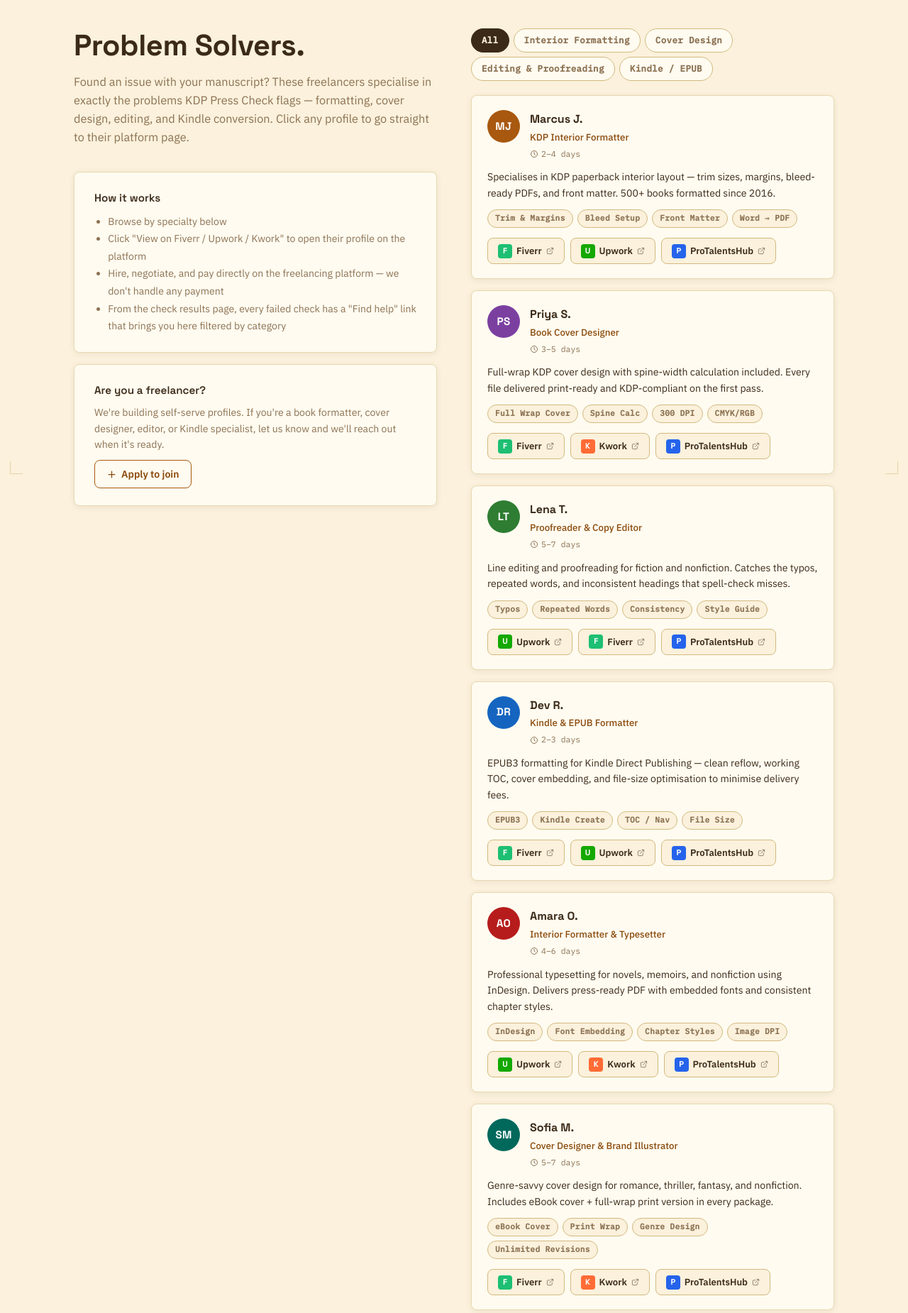
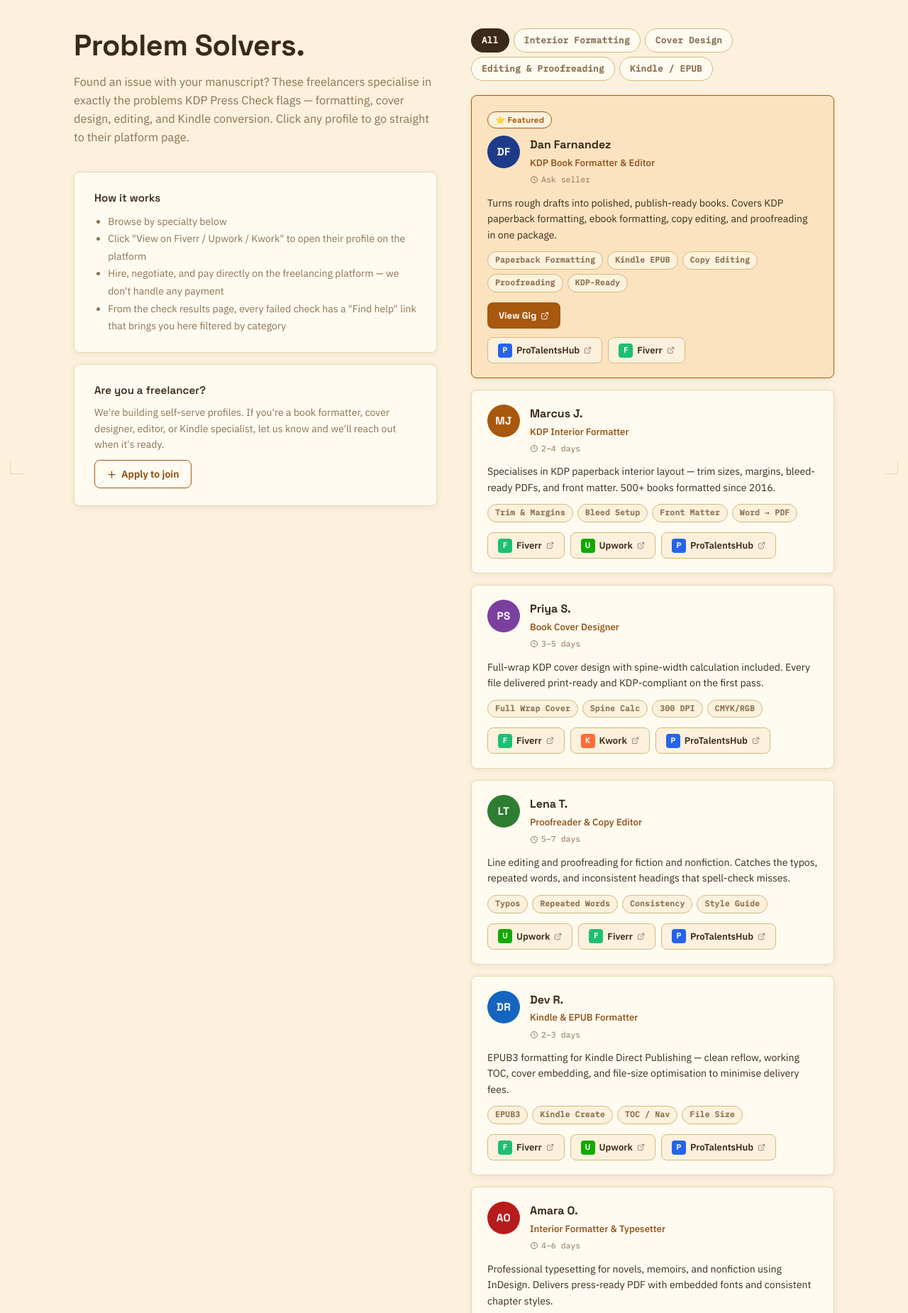
Before and after one commit to Cyrus-Rocky/kdp-press-check, a Flask app: page /problem-solvers in a window 1280 px wide. Shown: the part 118-1968 px from the top of the page at 71% size. Run offline with Flask 3, Linux system fonts and the light colour scheme.

Commit message:
Feature dan_farnandez gig + fix ProTalentsHub deep links to gig listings
- Add dan_farnandez as featured solver with direct gig URL
  (book formatting / paperback / kindle / KDP)
- Switch all ProTalentsHub URLs from category.php to gigs.php?cat=
  so users land on actual gig listings, not a landing page
- Featured card: gold border + accent background + star badge
- "View Gig" button links directly to the specific gig listing
- CSS class fix: replace(' ','') on platform name for correct selector

Co-Authored-By: Claude Sonnet 4.6 <noreply@anthropic.com>

```diff
--- a/problem_solvers_data.py
+++ b/problem_solvers_data.py
@@ -8,6 +8,8 @@ Each solver has:
   - turnaround              (e.g. "3–5 days")
   - platforms               (list of {name, url, icon} — links to their profiles)
   - tags                    (skill chips)
+  - featured                (optional bool — shown with a badge)
+  - gig_url                 (optional — direct link to their specific gig listing)
 
 V1: manually curated. V2: self-serve sign-up with a database.
 """
@@ -21,6 +23,25 @@ CATEGORIES = [
 ]
 
 SOLVERS = [
+    # ── Featured / verified solvers with real gig listings ───────────────────
+    {
+        "name": "Dan Farnandez",
+        "initials": "DF",
+        "color": "#1E3A8A",
+        "specialty": "KDP Book Formatter & Editor",
+        "categories": ["formatting", "editing", "kindle"],
+        "bio": "Turns rough drafts into polished, publish-ready books. Covers KDP paperback formatting, ebook formatting, copy editing, and proofreading in one package.",
+        "turnaround": "Ask seller",
+        "tags": ["Paperback Formatting", "Kindle EPUB", "Copy Editing", "Proofreading", "KDP-Ready"],
+        "featured": True,
+        "gig_url": "https://protalentshub.com/gig/i-will-do-book-formatting-paperback-formatting-kindle-ebook-formatting-for-amazon-kdp",
+        "platforms": [
+            {"name": "ProTalentsHub", "url": "https://protalentshub.com/gig/i-will-do-book-formatting-paperback-formatting-kindle-ebook-formatting-for-amazon-kdp", "icon": "P"},
+            {"name": "Fiverr",        "url": "https://www.fiverr.com/dan_farnandez",                                                                                  "icon": "F"},
+        ],
+    },
+
+    # ── Curated solvers ───────────────────────────────────────────────────────
     {
         "name": "Marcus J.",
         "initials": "MJ",
@@ -31,9 +52,9 @@ SOLVERS = [
         "turnaround": "2–4 days",
         "tags": ["Trim & Margins", "Bleed Setup", "Front Matter", "Word → PDF"],
         "platforms": [
-            {"name": "Fiverr",        "url": "https://www.fiverr.com/search/gigs?query=kdp+interior+formatting&source=main_banner",           "icon": "F"},
-            {"name": "Upwork",        "url": "https://www.upwork.com/search/profiles/?q=kdp+book+formatting",                                  "icon": "U"},
-            {"name": "ProTalentsHub", "url": "https://protalentshub.com/category.php?slug=writing-translation",                                "icon": "P"},
+            {"name": "Fiverr",        "url": "https://www.fiverr.com/search/gigs?query=kdp+interior+formatting&source=main_banner", "icon": "F"},
+            {"name": "Upwork",        "url": "https://www.upwork.com/search/profiles/?q=kdp+book+formatting",                       "icon": "U"},
+            {"name": "ProTalentsHub", "url": "https://protalentshub.com/gigs.php?cat=writing-translation",                          "icon": "P"},
         ],
     },
     {
@@ -46,9 +67,9 @@ SOLVERS = [
         "turnaround": "3–5 days",
         "tags": ["Full Wrap Cover", "Spine Calc", "300 DPI", "CMYK/RGB"],
         "platforms": [
-            {"name": "Fiverr",        "url": "https://www.fiverr.com/search/gigs?query=kdp+book+cover+design",          "icon": "F"},
-            {"name": "Kwork",         "url": "https://kwork.com/search?query=book+cover+design+kdp",                  "icon": "K"},
-            {"name": "ProTalentsHub", "url": "https://protalentshub.com/category.php?slug=graphics-design",           "icon": "P"},
+            {"name": "Fiverr",        "url": "https://www.fiverr.com/search/gigs?query=kdp+book+cover+design", "icon": "F"},
+            {"name": "Kwork",         "url": "https://kwork.com/search?query=book+cover+design+kdp",           "icon": "K"},
+            {"name": "ProTalentsHub", "url": "https://protalentshub.com/gigs.php?cat=graphics-design",         "icon": "P"},
         ],
     },
     {
@@ -61,9 +82,9 @@ SOLVERS = [
         "turnaround": "5–7 days",
         "tags": ["Typos", "Repeated Words", "Consistency", "Style Guide"],
         "platforms": [
-            {"name": "Upwork",        "url": "https://www.upwork.com/search/profiles/?q=proofreading+book+editor",      "icon": "U"},
-            {"name": "Fiverr",        "url": "https://www.fiverr.com/search/gigs?query=book+proofreading",            "icon": "F"},
-            {"name": "ProTalentsHub", "url": "https://protalentshub.com/category.php?slug=writing-translation",       "icon": "P"},
+            {"name": "Upwork",        "url": "https://www.upwork.com/search/profiles/?q=proofreading+book+editor", "icon": "U"},
+            {"name": "Fiverr",        "url": "https://www.fiverr.com/search/gigs?query=book+proofreading",         "icon": "F"},
+            {"name": "ProTalentsHub", "url": "https://protalentshub.com/gigs.php?cat=writing-translation",         "icon": "P"},
         ],
     },
     {
@@ -76,9 +97,9 @@ SOLVERS = [
         "turnaround": "2–3 days",
         "tags": ["EPUB3", "Kindle Create", "TOC / Nav", "File Size"],
         "platforms": [
-            {"name": "Fiverr",        "url": "https://www.fiverr.com/search/gigs?query=epub+kindle+formatting",     "icon": "F"},
-            {"name": "Upwork",        "url": "https://www.upwork.com/search/profiles/?q=epub+kindle+ebook",         "icon": "U"},
-            {"name": "ProTalentsHub", "url": "https://protalentshub.com/category.php?slug=programming-tech",        "icon": "P"},
+            {"name": "Fiverr",        "url": "https://www.fiverr.com/search/gigs?query=epub+kindle+formatting", "icon": "F"},
+            {"name": "Upwork",        "url": "https://www.upwork.com/search/profiles/?q=epub+kindle+ebook",     "icon": "U"},
+            {"name": "ProTalentsHub", "url": "https://protalentshub.com/gigs.php?cat=writing-translation",      "icon": "P"},
         ],
     },
     {
@@ -91,9 +112,9 @@ SOLVERS = [
         "turnaround": "4–6 days",
         "tags": ["InDesign", "Font Embedding", "Chapter Styles", "Image DPI"],
         "platforms": [
-            {"name": "Upwork",        "url": "https://www.upwork.com/search/profiles/?q=book+typesetting+indesign",  "icon": "U"},
-            {"name": "Kwork",         "url": "https://kwork.com/search?query=typesetting+book",                       "icon": "K"},
-            {"name": "ProTalentsHub", "url": "https://protalentshub.com/category.php?slug=writing-translation",       "icon": "P"},
+            {"name": "Upwork",        "url": "https://www.upwork.com/search/profiles/?q=book+typesetting+indesign", "icon": "U"},
+            {"name": "Kwork",         "url": "https://kwork.com/search?query=typesetting+book",                      "icon": "K"},
+            {"name": "ProTalentsHub", "url": "https://protalentshub.com/gigs.php?cat=writing-translation",           "icon": "P"},
         ],
     },
     {
@@ -106,9 +127,9 @@ SOLVERS = [
         "turnaround": "5–7 days",
         "tags": ["eBook Cover", "Print Wrap", "Genre Design", "Unlimited Revisions"],
         "platforms": [
-            {"name": "Fiverr",        "url": "https://www.fiverr.com/search/gigs?query=book+cover+design+print",  "icon": "F"},
-            {"name": "Kwork",         "url": "https://kwork.com/search?query=book+cover+design",                   "icon": "K"},
-            {"name": "ProTalentsHub", "url": "https://protalentshub.com/category.php?slug=graphics-design",        "icon": "P"},
+            {"name": "Fiverr",        "url": "https://www.fiverr.com/search/gigs?query=book+cover+design+print", "icon": "F"},
+            {"name": "Kwork",         "url": "https://kwork.com/search?query=book+cover+design",                  "icon": "K"},
+            {"name": "ProTalentsHub", "url": "https://protalentshub.com/gigs.php?cat=graphics-design",            "icon": "P"},
         ],
     },
     {
@@ -121,9 +142,9 @@ SOLVERS = [
         "turnaround": "7–14 days",
         "tags": ["Developmental Edit", "Plot & Structure", "Chapter Flow", "Manuscript"],
         "platforms": [
-            {"name": "Upwork",        "url": "https://www.upwork.com/search/profiles/?q=developmental+editor+book",  "icon": "U"},
-            {"name": "Fiverr",        "url": "https://www.fiverr.com/search/gigs?query=developmental+editing+book",  "icon": "F"},
-            {"name": "ProTalentsHub", "url": "https://protalentshub.com/category.php?slug=writing-translation",      "icon": "P"},
+            {"name": "Upwork",        "url": "https://www.upwork.com/search/profiles/?q=developmental+editor+book", "icon": "U"},
+            {"name": "Fiverr",        "url": "https://www.fiverr.com/search/gigs?query=developmental+editing+book", "icon": "F"},
+            {"name": "ProTalentsHub", "url": "https://protalentshub.com/gigs.php?cat=writing-translation",          "icon": "P"},
         ],
     },
     {
@@ -136,9 +157,9 @@ SOLVERS = [
         "turnaround": "7–10 days",
         "tags": ["Interior + EPUB", "Cover", "Metadata", "KDP Upload"],
         "platforms": [
-            {"name": "Fiverr",        "url": "https://www.fiverr.com/search/gigs?query=kdp+publishing+full+service",   "icon": "F"},
-            {"name": "Upwork",        "url": "https://www.upwork.com/search/profiles/?q=kdp+self+publishing",         "icon": "U"},
-            {"name": "ProTalentsHub", "url": "https://protalentshub.com/category.php?slug=end-to-end-projects",       "icon": "P"},
+            {"name": "Fiverr",        "url": "https://www.fiverr.com/search/gigs?query=kdp+publishing+full+service", "icon": "F"},
+            {"name": "Upwork",        "url": "https://www.upwork.com/search/profiles/?q=kdp+self+publishing",        "icon": "U"},
+            {"name": "ProTalentsHub", "url": "https://protalentshub.com/gigs.php?cat=writing-translation",           "icon": "P"},
         ],
     },
 ]
--- a/static/style.css
+++ b/static/style.css
@@ -1808,3 +1808,42 @@ button:focus-visible,
 .ps-platform-upwork       .ps-platform-icon { background: #14A800; }
 .ps-platform-kwork        .ps-platform-icon { background: #FF6B35; }
 .ps-platform-protalentshub .ps-platform-icon { background: #2563EB; }
+
+/* Featured card */
+.ps-card-featured {
+  border-color: var(--accent);
+  background: var(--accent-bg);
+  position: relative;
+}
+.ps-featured-badge {
+  display: inline-block;
+  font-size: 0.72rem;
+  font-weight: 700;
+  font-family: var(--font-display);
+  letter-spacing: 0.02em;
+  color: var(--accent);
+  background: var(--paper);
+  border: 1.5px solid var(--accent);
+  border-radius: 20px;
+  padding: 2px 10px;
+  margin-bottom: 10px;
+}
+
+/* View Gig button */
+.ps-view-gig-btn {
+  display: inline-flex;
+  align-items: center;
+  gap: 6px;
+  margin-bottom: 12px;
+  font-size: 0.82rem;
+  font-weight: 700;
+  font-family: var(--font-display);
+  color: #fff;
+  background: var(--accent);
+  border: none;
+  border-radius: var(--radius-sm);
+  padding: 8px 16px;
+  text-decoration: none;
+  transition: opacity 140ms;
+}
+.ps-view-gig-btn:hover { opacity: 0.88; }
--- a/templates/problem_solvers.html
+++ b/templates/problem_solvers.html
@@ -54,7 +54,10 @@
     <div class="ps-grid">
       {% for s in solvers %}
         {% if active_cat == 'all' or active_cat in s.categories %}
-        <div class="ps-card">
+        <div class="ps-card{% if s.featured %} ps-card-featured{% endif %}">
+          {% if s.featured %}
+            <span class="ps-featured-badge">⭐ Featured</span>
+          {% endif %}
           <div class="ps-card-top">
             <div class="ps-avatar" style="background:{{ s.color }};">{{ s.initials }}</div>
             <div class="ps-card-meta">
@@ -78,10 +81,19 @@
             {% endfor %}
           </div>
 
+          {% if s.gig_url %}
+            <a href="{{ s.gig_url }}" target="_blank" rel="noopener noreferrer" class="ps-view-gig-btn">
+              View Gig
+              <svg width="12" height="12" viewBox="0 0 24 24" fill="none">
+                <path d="M18 13v6a2 2 0 01-2 2H5a2 2 0 01-2-2V8a2 2 0 012-2h6M15 3h6v6M10 14L21 3" stroke="currentColor" stroke-width="2" stroke-linecap="round" stroke-linejoin="round"/>
+              </svg>
+            </a>
+          {% endif %}
+
           <div class="ps-platforms">
             {% for p in s.platforms %}
               <a href="{{ p.url }}" target="_blank" rel="noopener noreferrer"
-                 class="ps-platform-btn ps-platform-{{ p.name | lower }}">
+                 class="ps-platform-btn ps-platform-{{ p.name | lower | replace(' ', '') }}">
                 <span class="ps-platform-icon">{{ p.icon }}</span>
                 {{ p.name }}
                 <svg width="11" height="11" viewBox="0 0 24 24" fill="none" style="flex-shrink:0; opacity:0.6;">
```
